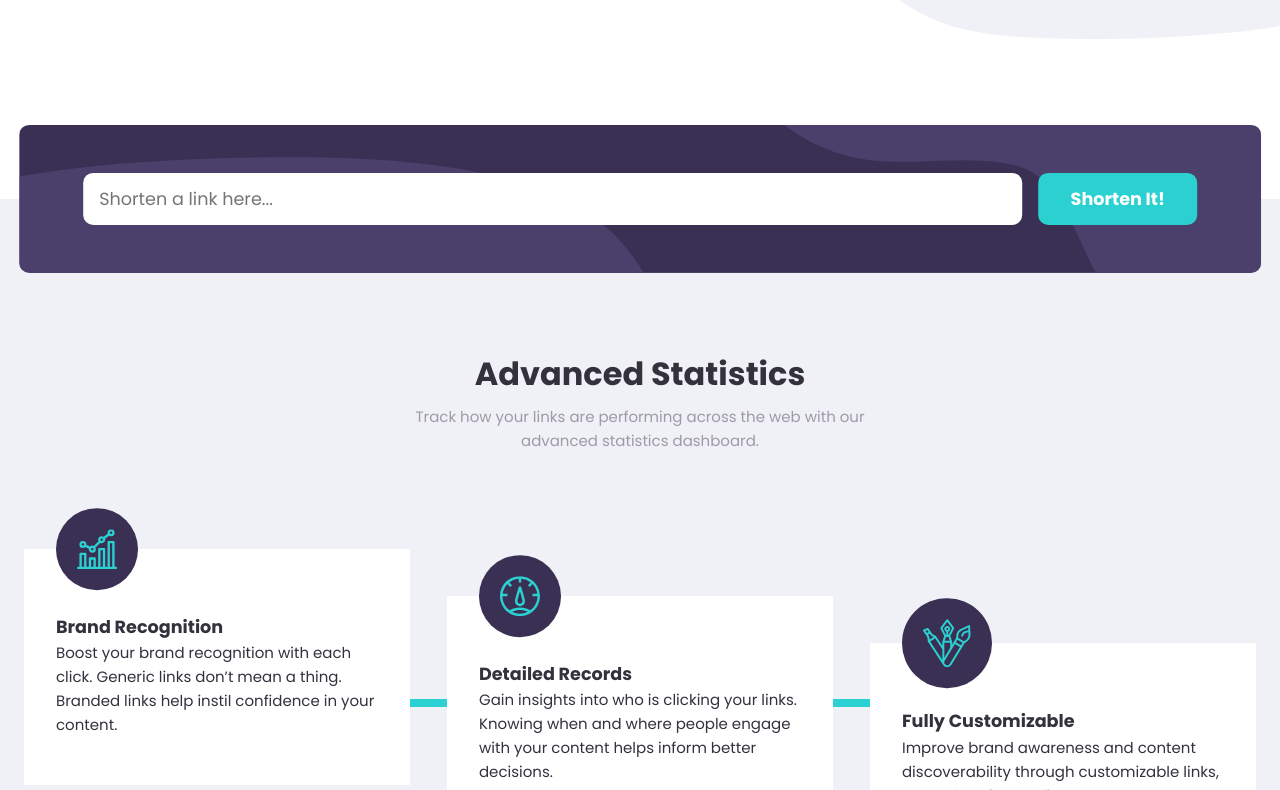
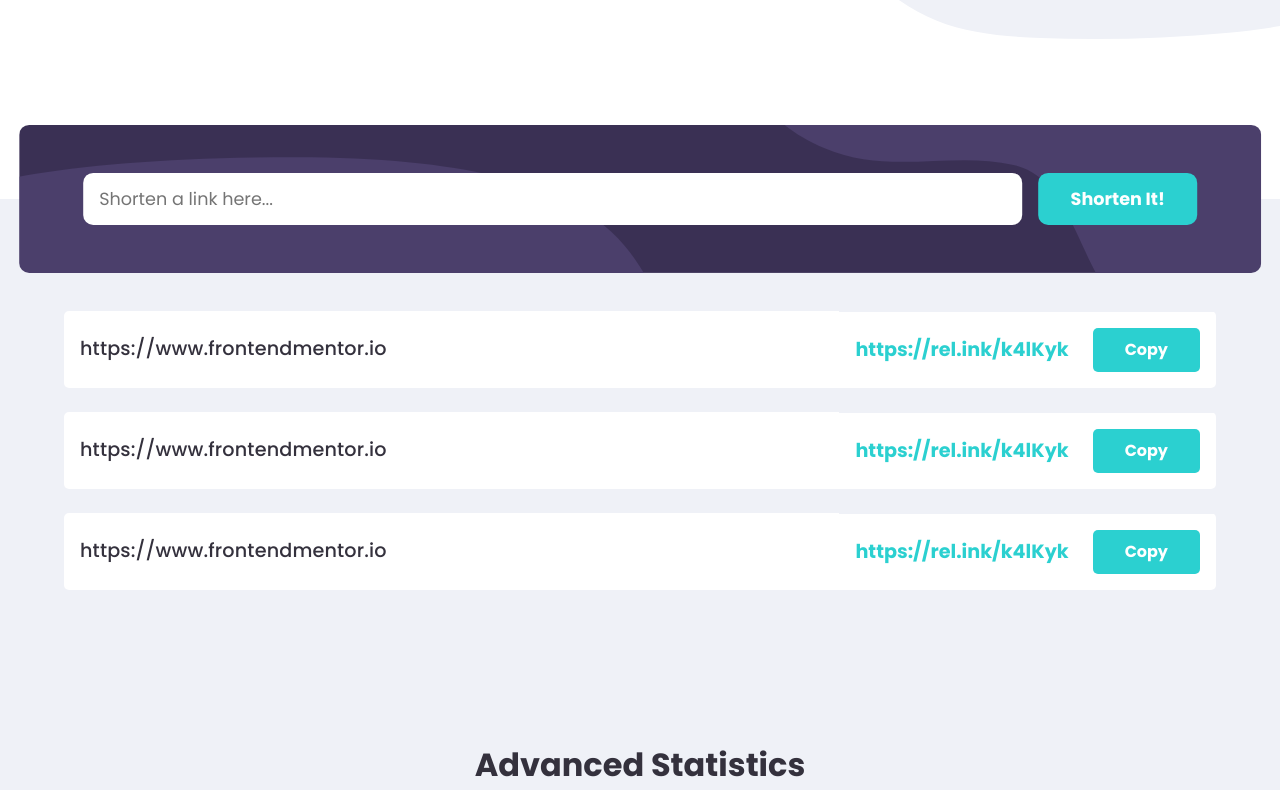
Before and after one commit to elian-dev/short-url-api-landing, a Vue app: page / in a window 1280 px wide. Shown: the part 588-1378 px from the top of the page. Built offline with nearby package versions, Linux system fonts and the light colour scheme.

Commit message:
feat: :sparkles: Add the results component

```diff
--- /dev/null
+++ b/src/components/Results.vue
@@ -0,0 +1,117 @@
+<script setup>
+import Button from '@/components/Button.vue'
+</script>
+<template>
+    <section class="results">
+        <ul class="container results-list">
+            <li class="item">
+                <p class="old-url">https://www.frontendmentor.io</p>
+
+                <div class="new-url">
+                    <span><b>https://rel.ink/k4lKyk</b></span>
+                    <Button type="button" variant="primary"> Copy </Button>
+                </div>
+            </li>
+
+
+            <li class="item">
+                <p class="old-url">https://www.frontendmentor.io</p>
+
+                <div class="new-url">
+                    <span><b>https://rel.ink/k4lKyk</b></span>
+                    <Button type="button" variant="primary"> Copy </Button>
+                </div>
+            </li>
+
+            <li class="item">
+                <p class="old-url">https://www.frontendmentor.io</p>
+
+                <div class="new-url">
+                    <span><b>https://rel.ink/k4lKyk</b></span>
+                    <Button type="button" variant="primary"> Copy </Button>
+                </div>
+            </li>
+        </ul>
+
+    </section>
+</template>
+
+<style>
+.results {
+    padding-top: 7rem;
+    background-color: #eff1f7;
+}
+
+.results-list {
+    list-style-type: none;
+    padding: 0;
+    display: grid;
+    row-gap: 1.5rem;
+    width: 90%;
+}
+
+.results-list .item {
+    background-color: white;
+
+    display: grid;
+    max-width: 100%;
+    border-radius: 5px;
+}
+
+.item .old-url {
+    padding: 1rem;
+
+    font-size: 1rem;
+    letter-spacing: 0.15px;
+    font-weight: 500;
+    color: #34313D;
+}
+
+.item .new-url {
+    display: grid;
+    grid-template-columns: 1fr;
+    align-items: center;
+    color: #2BD0D0;
+    border-top: 1px solid #eff1f7;
+    padding: 1rem;
+}
+
+.item .new-url button {
+    border-radius: 5px;
+    padding: 0.8rem 0;
+    font-size: 1rem;
+    width: 100%;
+    margin-top: 1rem;
+}
+
+@media screen and (min-width: 768px) {
+    .item .new-url {
+        grid-template-columns: 1fr auto;
+        font-size: 1.2rem;
+    }
+
+    .item .new-url button {
+        margin-top: 0;
+        padding: 0.8rem 2rem;
+        font-size: 1rem;
+        width: fit-content;
+    }
+}
+
+@media screen and (min-width: 1024px) {
+    .results-list .item {
+        grid-template-columns: 1fr auto;
+        align-items: center;
+    }
+
+    .item .old-url {
+        font-size: 1.2rem;
+    }
+
+    .item .new-url {
+        column-gap: 1.5rem;
+        font-size: 1.2rem;
+    }
+
+}
+</style>
--- a/src/views/HomeView.vue
+++ b/src/views/HomeView.vue
@@ -4,11 +4,13 @@ import ShorterForm from '@/components/ShorterForm.vue'
 import StatsSection from '@/components/StatsSection.vue'
 import Footer from '@/components/Footer.vue';
 import CTA from '@/components/CTA.vue';
+import Results from '@/components/Results.vue';
 </script>
 
 <template>
   <HeroSection></HeroSection>
   <ShorterForm></ShorterForm>
+  <Results></Results>
   <StatsSection></StatsSection>
   <CTA></CTA>
   <Footer></Footer>
```
